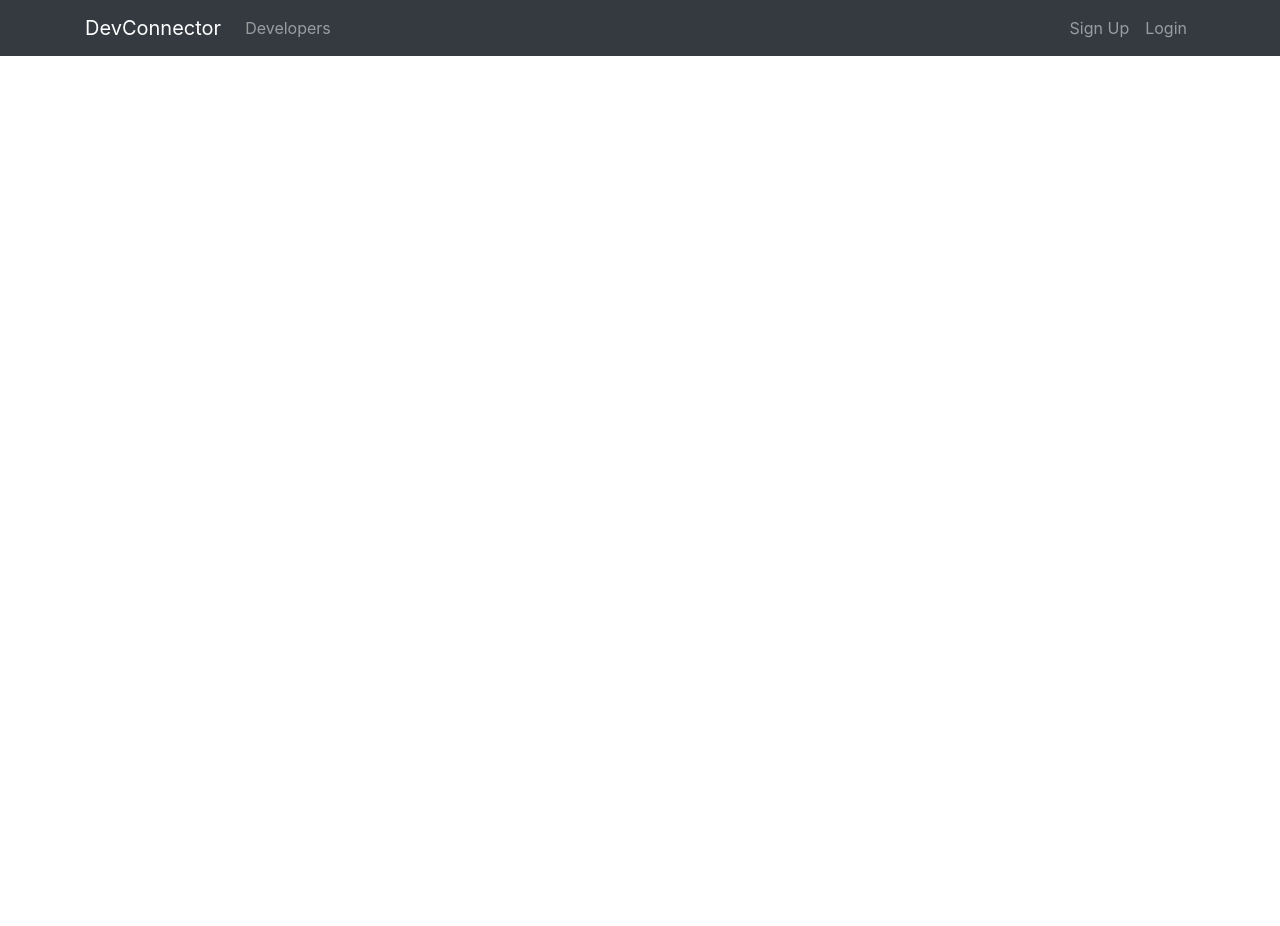
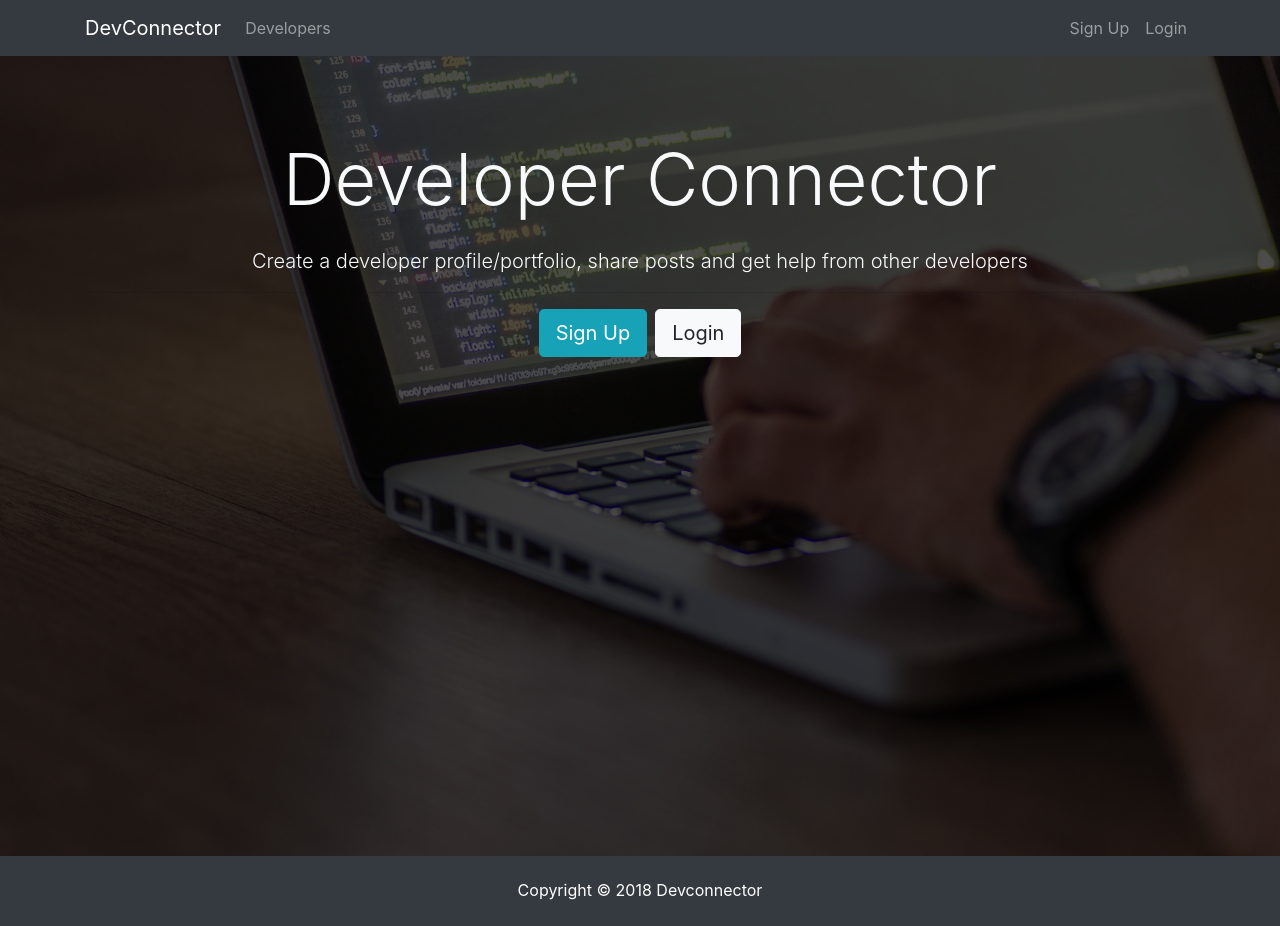
Before and after one commit to krishna21august/MERN-social-app, a React (Create React App) app in the folder client/: page / in a window 1280 px wide. Before the commit the page ends 800 px from the top, so only its background shows below. Built offline with nearby package versions, Linux system fonts and the light colour scheme.

Commit message:
completed static landing page

```diff
--- a/client/src/App.js
+++ b/client/src/App.js
@@ -1,5 +1,7 @@
 import React, { Component } from "react";
 import Navbar from "./components/layout/Navbar";
+import Footer from "./components/layout/Footer";
+import Landing from "./components/layout/Landing";
 import "./App.css";
 
 class App extends Component {
@@ -7,6 +9,8 @@
     return (
       <div className="App">
         <Navbar />
+        <Landing />
+        <Footer />
       </div>
     );
   }
--- a/client/src/components/layout/Footer.js
+++ b/client/src/components/layout/Footer.js
@@ -0,0 +1,11 @@
+import React from "react";
+
+export default () => {
+  return (
+    <div>
+      <footer className="bg-dark text-white mt-5 p-4 text-center">
+        Copyright &copy; {new Date().getFullYear()} Devconnector
+      </footer>
+    </div>
+  );
+};
--- a/client/src/components/layout/Landing.js
+++ b/client/src/components/layout/Landing.js
@@ -0,0 +1,33 @@
+import React, { Component } from "react";
+
+class Landing extends Component {
+  render() {
+    return (
+      <div className="landing">
+        <div className="dark-overlay landing-inner text-light">
+          <div className="container">
+            <div className="row">
+              <div className="col-md-12 text-center">
+                <h1 className="display-3 mb-4">Developer Connector</h1>
+                <p className="lead">
+                  {" "}
+                  Create a developer profile/portfolio, share posts and get help
+                  from other developers
+                </p>
+                <hr />
+                <a href="register.html" className="btn btn-lg btn-info mr-2">
+                  Sign Up
+                </a>
+                <a href="login.html" className="btn btn-lg btn-light">
+                  Login
+                </a>
+              </div>
+            </div>
+          </div>
+        </div>
+      </div>
+    );
+  }
+}
+
+export default Landing;
```
